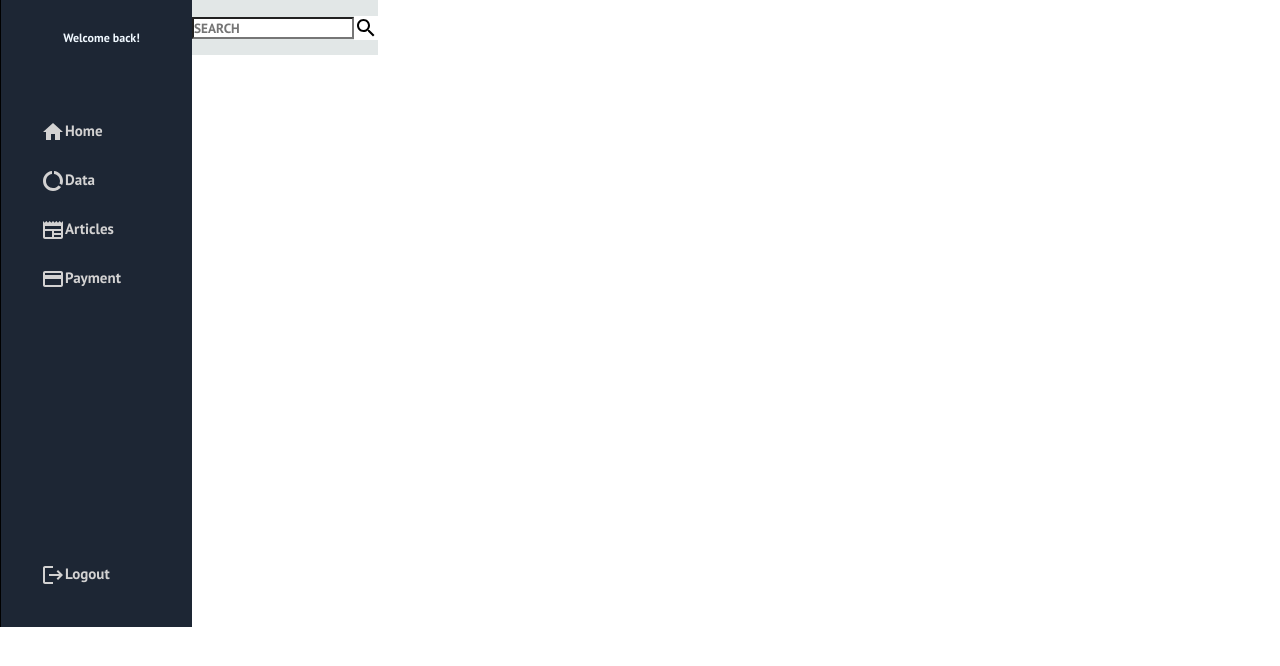
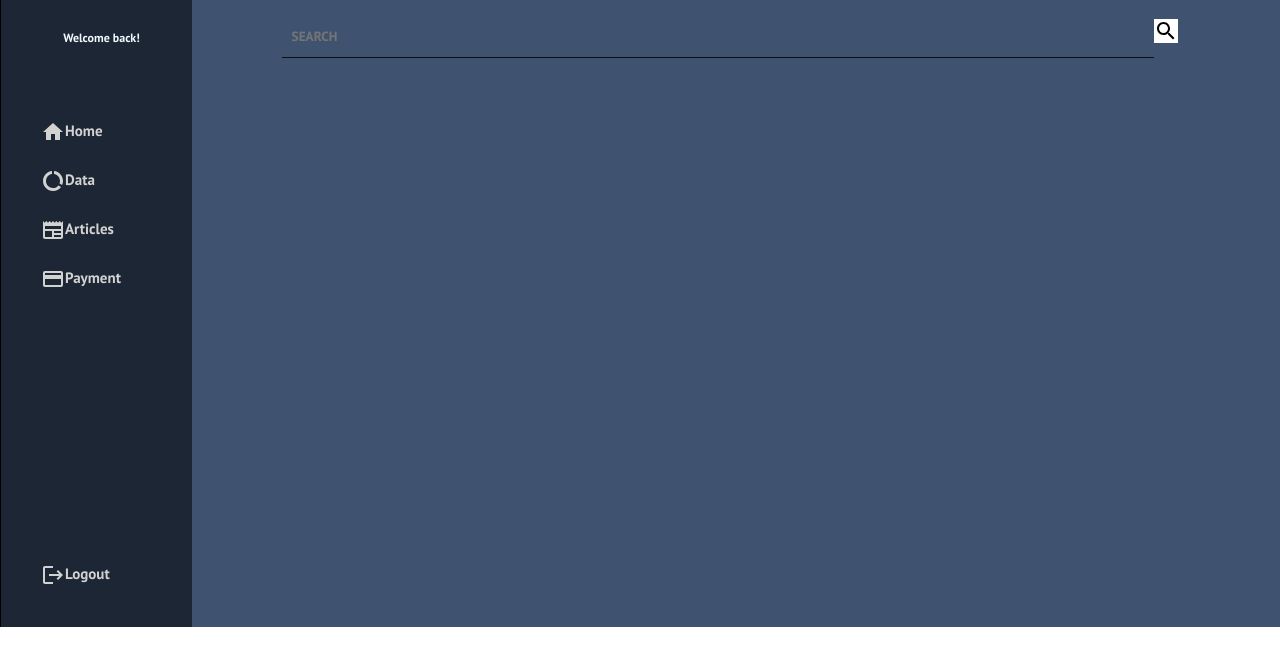
Before and after one commit to andyk2000/D-instinct, a React (Create React App) app: page /Admin-dashboard in a window 1280 px wide. Shown: the top 666 px of the page. Built offline with nearby package versions, Linux system fonts and the light colour scheme.

Commit message:
search bar in admin tab added

```diff
--- a/src/pages/admin/Dashboard.css
+++ b/src/pages/admin/Dashboard.css
@@ -1,4 +1,40 @@
 .dashboard {
   display: flex;
   flex-direction: row;
+  background-color: #3f5270;
+  height: 100%;
 }
+
+.main {
+  background: transparent;
+  width: 70%;
+  margin-left: 0%;
+}
+
+.nav-bar {
+  width: 100%;
+  height: 10%;
+  margin-left: 10%;
+  background: transparent;
+  display: flex;
+  flex-direction: row;
+}
+
+.search-bar {
+  width: 100%;
+  height: 70%;
+  background: transparent;
+  border-top-style: none;
+  border-left-style: none;
+  border-right-style: none;
+  color: rgb(14, 14, 14);
+  border-bottom-style: solid;
+  border-bottom-width: 1px;
+  border-bottom-color: rgb(14, 14, 14);
+  padding: 10px;
+}
+
+.search-btn {
+  width: 100%;
+  height: 70%;
+}
--- a/src/pages/admin/Dashboard.js
+++ b/src/pages/admin/Dashboard.js
@@ -9,7 +9,7 @@ function Dashboard() {
       <Sidebar />
       <div className='main'>
         <div className='nav-bar'>
-          <input type='text' placeholder='SEARCH' className='search bar' />
+          <input type='text' placeholder='SEARCH' className='search-bar' />
           <SearchIcon className='search-btn' />
         </div>
         <div className='main-area'>
--- a/src/pages/admin/NewArticle.css
+++ b/src/pages/admin/NewArticle.css
@@ -88,10 +88,6 @@
     border-bottom-color: #919191;
 }
 
-.category-label {
-
-}
-
 .category-input {
     margin-left: 30px;
     width: 100px;
@@ -139,10 +135,6 @@
 .content-sec{
     margin-top: 20px;
     margin-bottom: 20px;
-}
-
-.content-label {
-
 }
 
 .content-input {
```
